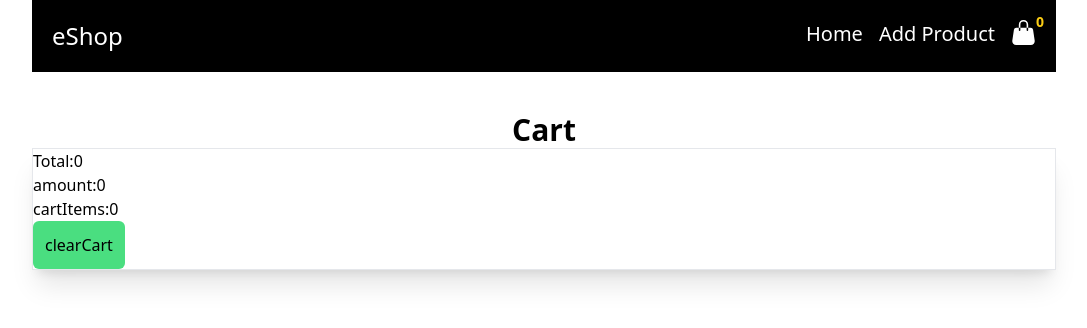
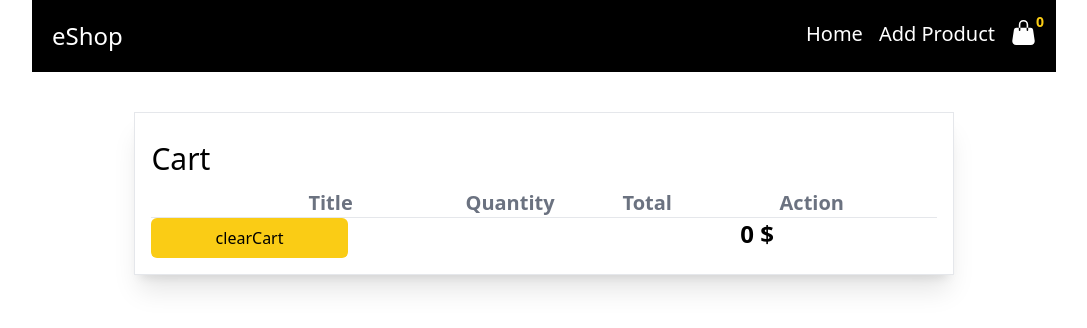
Before and after one commit to Usamaraoo/eShop, a React (Create React App) app in the folder frontend/: page /cart in a window 1280 px wide. Shown: the top 328 px of the page, without its empty margins (96-1183 px from the left). Built offline with nearby package versions, Linux system fonts and the light colour scheme.

Commit message:
Working cart

```diff
--- a/frontend/src/components/Cart.jsx
+++ b/frontend/src/components/Cart.jsx
@@ -1,25 +1,91 @@
 // redux imports
 import { useSelector, useDispatch } from 'react-redux'
-import {clearCart} from '../features/cart/cartSlice'
+import { clearCart, updateItemQuantity, removeItem } from '../features/cart/cartSlice'
+import { IoMdArrowDropdown, IoMdArrowDropup } from 'react-icons/io'
 
 export default function Cart() {
     const dispatch = useDispatch()
-    const { amount, total, cartItems } = useSelector((store) => store.cart)
+    const { amount, cartItems } = useSelector((store) => store.cart)
     return (
+        <div className='w-4/5 m-auto '>
+            <div className='border mt-10 shadow-xl p-4 '>
                 <div>
-            <h1 className='text-center text-3xl mt-10 font-bold'>Cart</h1>
-
-            <div className='border shadow-xl'>
-                <p>Total:{total}</p>
-                <p>amount:{amount}</p>
-                <p>cartItems:{cartItems.length}</p>
-
+                    <h1 className=' text-3xl py-3 font-medium tracking-widest'>Cart</h1>
+                    <div className='grid grid-cols-5 text-xl text-gray-500 font-bold'>
+                        <div></div>
+                        <div>Title</div>
+                        <div>Quantity</div>
+                        <div>Total</div>
+                        <div>Action</div>
+                    </div>
+                    <hr />
+                    {cartItems &&
+                        cartItems.map((item, index) => {
+                            const { image, title, price, quantity, slug } = item
+                            return (
+                                <div
+                                    className='grid grid-cols-5 items-center border-b-2'
+                                    key={index}
+                                >
+                                    <img
+                                        className='w-24'
+                                        src={
+                                            'http://obest.org/html/shopo/assets/images/products/single/product1.jpg'
+                                        }
+                                        alt={title}
+                                    />
+                                    <p className='text-xl  font-medium'>{title}</p>
+                                    <div className='flex items-center gap-2 text-xl'>
+                                        <p>{quantity}</p>
+                                        <div className='flex flex-col'>
+                                            <IoMdArrowDropup
+                                                className='cursor-pointer'
+                                                onClick={() =>
+                                                    dispatch(
+                                                        updateItemQuantity({
+                                                            quantity: 1,
+                                                            title,
+                                                        })
+                                                    )
+                                                }
+                                                size={28}
+                                            />
+                                            <IoMdArrowDropdown
+                                                className='cursor-pointer'
+                                                onClick={() =>
+                                                    dispatch(
+                                                        updateItemQuantity({
+                                                            quantity: -1,
+                                                            title,
+                                                        })
+                                                    )
+                                                }
+                                                size={28}
+                                            />
+                                        </div>
+                                    </div>
+                                    <p className='text-xl  '>{price} $</p>
                                     <button
-                    className='p-3 rounded-md bg-green-400'
+                                        onClick={() => dispatch(removeItem({ slug,quantity,price }))}
+                                        className='bg-red-400 mx-10'
+                                    >
+                                        Remove
+                                    </button>
+                                </div>
+                            )
+                        })}
+                </div>
+                <div className='grid grid-cols-4 '>
+                    <button
+                        className='px-4 py-2 rounded-md bg-yellow-400'
                         onClick={() => dispatch(clearCart())}
                     >
                         clearCart
                     </button>
+                    <div></div>
+                    <div></div>
+                    <p className='text-2xl font-bold'>{amount} $</p>
+                </div>
             </div>
         </div>
     )
--- a/frontend/src/components/ProductDetail.jsx
+++ b/frontend/src/components/ProductDetail.jsx
@@ -45,7 +45,16 @@ export default function ProductDetail() {
                         {/* add to cart  */}
                         <div className='mt-5'>
                             <button
-                                onClick={() => dispatch(addItemToCart())}
+                                onClick={() =>
+                                    dispatch(
+                                        addItemToCart({
+                                            image: currentItem.image,
+                                            title: currentItem.title,
+                                            slug: currentItem.slug,
+                                            price: currentItem.price,
+                                        })
+                                    )
+                                }
                                 className='bg-yellow-400 px-10 py-5 text-xl  rounded-md '
                             >
                                 Add to cart
--- a/frontend/src/components/SingleProductCard.jsx
+++ b/frontend/src/components/SingleProductCard.jsx
@@ -6,16 +6,23 @@ import { addItemToCart } from '../features/cart/cartSlice'
 export default function SingleProductCard({ image, price, title, slug }) {
     const dispatch = useDispatch()
     return (
-        <div  className='w-72 h-90 bg-gray-300 p-2 rounded  '>
+        <div className='w-72 h-90 bg-gray-300 p-2 rounded  '>
             <Link to={`/${slug}`}>
-                <img to={`/${slug}`} className='min-w-full h-72 object-contain' src={image} alt={title} />
+                <img
+                    to={`/${slug}`}
+                    className='min-w-full h-72 object-contain'
+                    src={image}
+                    alt={title}
+                />
             </Link>
             <div>
                 <p className=' tracking-titles text-gray-500'>{title}</p>
                 <div className='flex justify-between items-center '>
                     <p className='font-bold tracking-prices'>{price} $</p>
                     <button
-                        onClick={() => dispatch(addItemToCart())}
+                        onClick={() =>
+                            dispatch(addItemToCart({ image, price, title, slug }))
+                        }
                         className='bg-yellow-400 px-4 py-1 rounded-md text-md'
                     >
                         To Cart
--- a/frontend/src/features/cart/cartSlice.js
+++ b/frontend/src/features/cart/cartSlice.js
@@ -11,18 +11,63 @@ const initialState = {
 const cartSlice = createSlice({
     name: 'cart',
     initialState,
-    reducers:{
-        clearCart:(state)=>{
+    reducers: {
+        clearCart: (state) => {
             state.total = 0
             state.amount = 0
+            state.cartItems = []
         },
-        addItemToCart:(state,{payload})=>{
-            console.log(payload)
-            state.total +=1
-        }
-    }
+        addItemToCart: (state, { payload }) => {
+            let add = true
+            // checking if item aleady exists in the cart
+            state.cartItems.map((item) => {
+                // if exits than just update the quantity
+                if (item.title === payload.title) {
+                    add = false
+                    // user cannot add more than five items
+                    if (item.quantity + 1 <= 5) {
+                        item.quantity += 1
+                        item.price += payload.price
+                        state.total += 1
+                        state.amount += payload.price
+                    }
+                }
+            })
+            //  new item adding to state
+            if (add) {
+                state.cartItems.push({
+                    ...payload,
+                    quantity: 1,
+                    actualPrice: payload.price,
+                })
+                state.total += 1
+                state.amount += payload.price
+            }
+        },
+        updateItemQuantity: (state, actions) => {
+            const { quantity, title } = actions.payload
+            state.cartItems.map((item) => {
+                if (item.title === title) {
+                    // checking quantity should not be 0 and more than 5
+                    if (item.quantity + quantity >= 1 && item.quantity + quantity <= 5) {
+                        item.quantity = item.quantity + quantity
+                        item.price += item.actualPrice * quantity
+                        state.amount += item.actualPrice * quantity
+                        state.total += quantity
+                    }
+                }
+            })
+        },
+        removeItem: (state, { payload }) => {
+            const { slug, price, quantity } = payload
+            state.cartItems = state.cartItems.filter((item) => item.slug !== slug)
+            state.amount -= price
+            state.total -= quantity
+        },
+    },
 })
 
-export const { clearCart,addItemToCart } = cartSlice.actions
+export const { clearCart, addItemToCart, updateItemQuantity, removeItem } =
+    cartSlice.actions
 
 export default cartSlice.reducer
```
Lines whose indentation alone changed are shown as unchanged.
